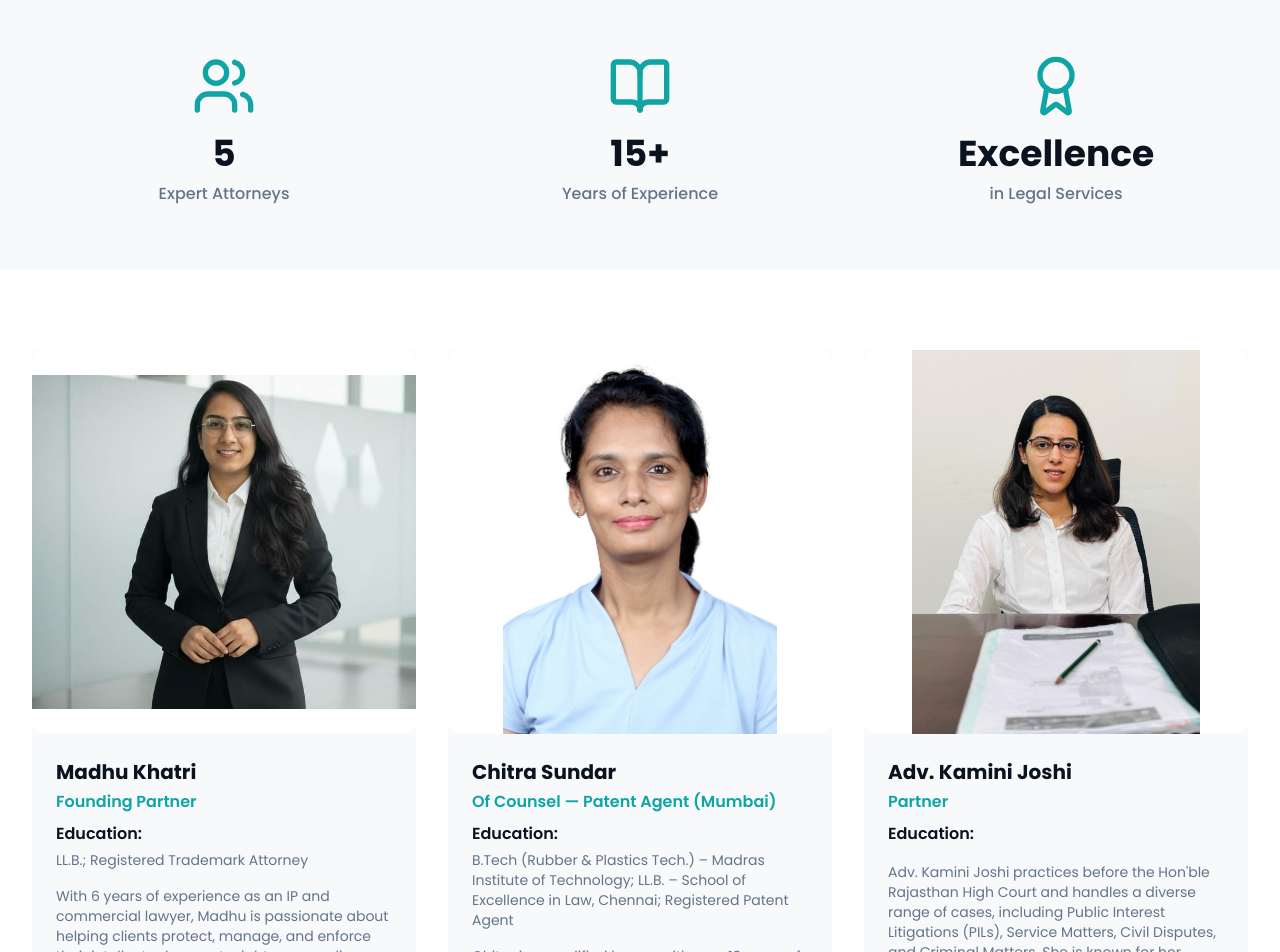
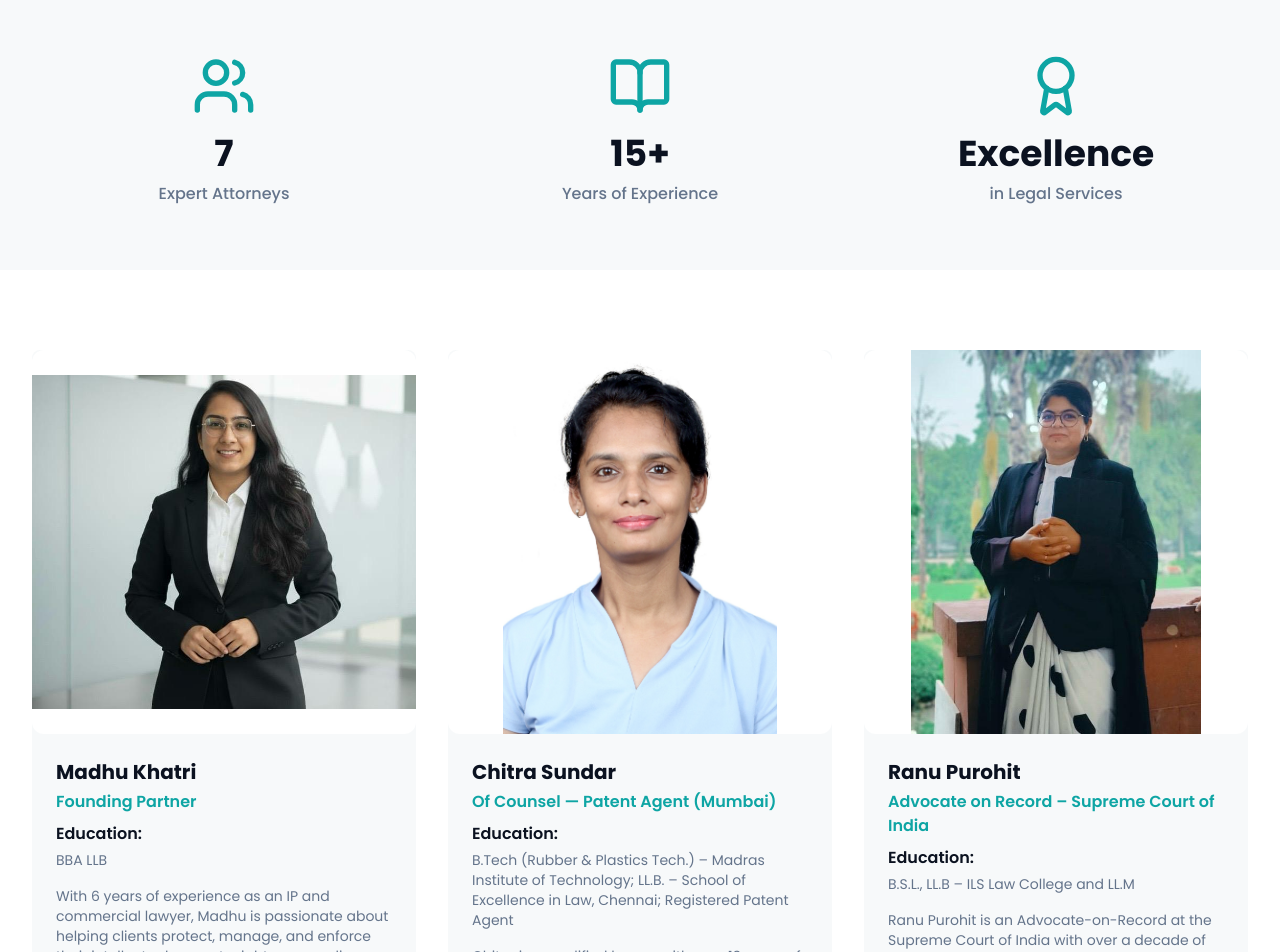
Before and after one commit to Chirag-chauhan-3949/Law-Firm, a Next.js app: page /our-people in a window 1280 px wide. Shown: the part 380-1332 px from the top of the page. Built offline with nearby package versions, Linux system fonts and the light colour scheme.

Commit message:
udpate 24/11/25

```diff
--- a/src/pages/Home.tsx
+++ b/src/pages/Home.tsx
@@ -26,7 +26,7 @@ const Home: React.FC = () => {
   ];
   const stats = [
     { number: "15+", label: "Years of Experience" },
-    { number: "5", label: "Expert Attorneys" },
+    { number: "7", label: "Expert Attorneys" },
   ];
 
   const services = [
--- a/src/pages/OurPeople.tsx
+++ b/src/pages/OurPeople.tsx
@@ -6,13 +6,14 @@ const chitrasundar = "/images/ourPeople/Chitra_Sundar.jpeg";
 const adityabhagwani = "/images/ourPeople/Aditya_Bhagwani.jpg";
 const kushagraagarwal = "/images/ourPeople/Kushagra_Agarwal.jpeg";
 const kaminijoshi = "/images/ourPeople/kamini_joshi.jpeg";
+const ranupurohit = "/images/ourPeople/Ranu_purohit.jpeg";
 
 const OurPeople: React.FC = () => {
   const attorneys = [
     {
       name: 'Madhu Khatri',
       title: 'Founding Partner',
-      education: 'LL.B.; Registered Trademark Attorney',
+      education: ' BBA LLB',
       image: `${madhuKhatri}?auto=compress&cs=tinysrgb&w=400&h=400&fit=crop`,
       bio: `With 6 years of experience as an IP and commercial lawyer, Madhu is passionate about helping clients protect, manage, and enforce their intellectual property rights across diverse sectors and markets. She is the founding partner of MK Legal Partners and a Registered Trademark Attorney, providing expert advice and solutions across all areas of intellectual property law. Madhu has practiced before the Delhi High Court and has extensive experience in handling complex and high-stakes IP matters for renowned companies across the pharmaceutical, IT, banking, food, manufacturing, and machinery sectors. She is also practicing before the Rajasthan High Court, where she handles commercial & arbitration matters, as well as other civil litigation, providing strategic guidance and effective resolution of complex disputes.`,
     },
@@ -23,27 +24,32 @@ const OurPeople: React.FC = () => {
       image: `${chitrasundar}?auto=compress&cs=tinysrgb&w=400&h=400&fit=crop`,
       bio: `Chitra is a qualified lawyer with over 13 years of experience, specializing in IP prosecution and litigation, arbitration, and general civil and commercial litigation. She holds a B.Tech in Rubber and Plastics Technology from the Madras Institute of Technology and a law degree from the School of Excellence in Law, Chennai. She is also a Registered Patent Agent with specialized expertise in patent law. She began her practice at the Madras High Court and is currently practicing before the Bombay High Court and subordinate courts. Over the years, Chitra has developed extensive experience in managing complex patent filings, IP enforcement, licensing, and disputes, providing clients with practical, strategic, and technically informed solutions. Her unique combination of a strong technical background and legal expertise enables her to effectively bridge the gap between innovation and law, assisting clients in protecting, managing, and enforcing their intellectual property across diverse industries.`,
     },
+     {
+      name: 'Ranu Purohit',
+      title: 'Advocate on Record – Supreme Court of India',
+      education: 'B.S.L., LL.B – ILS Law College and LL.M',
+      image: `${ranupurohit}?auto=compress&cs=tinysrgb&w=400&h=400&fit=crop`,
+      bio: `Ranu Purohit is an Advocate-on-Record at the Supreme Court of India with over a decade of experience in high-stakes litigation across diverse legal forums. She has represented a wide spectrum of clients before the Supreme Court, the Delhi High Court, and tribunals such as the National Green Tribunal, National Consumer Disputes Redressal Commission, Company Law Tribunals, District and Labour Courts, and the PMLA Appellate Tribunal.\n\nHer core expertise lies in Commercial Litigation, Constitutional Law, and Environment Law handling both contentious and advisory matters backed by strong research and analytical skills. She is empaneled as a Panel Advocate for the Supreme Court of India with the National Handloom Development Corporation (NHDC) and serves on the Labour Panel of the Delhi High Court Legal Services Committee (DHC-LSC).\n\nRanu has previously served as Legal Manager at the National Green Tribunal, working on matters of national environmental importance. She has represented the Wildlife and Environment Conservation Organization in the high-profile Baghjan, Assam oil spill case. Her analytical articles have been featured in LiveLaw.\n\nRanu holds a B.S.L., LL.B. from ILS Law College, Pune (2014), and an LL.M. from Jai Narain Vyas University, Jodhpur (2017). She is currently pursuing her Ph.D. at the same university, focusing on regulatory reforms to address India's evolving environmental challenges.`,
+    },
     {
       name: 'Adv. Kamini Joshi',
       title: 'Partner',
-      // education: 'LL.B., Rajasthan University',
       image: `${kaminijoshi}?auto=compress&cs=tinysrgb&w=400&h=400&fit=crop`,
       bio: `Adv. Kamini Joshi practices before the Hon'ble Rajasthan High Court and handles a diverse range of cases, including Public Interest Litigations (PILs), Service Matters, Civil Disputes, and Criminal Matters. She is known for her diligent advocacy, analytical approach, and dedication to upholding justice.`,
     },
     {
       name: 'Kushagra Agarwal',
       title: 'Partner — Jaipur',
-      // education: 'LL.B., Rajasthan University',
       image: `${kushagraagarwal}?auto=compress&cs=tinysrgb&w=400&h=400&fit=crop`,
       bio: `Kushagra Agarwal brings significant expertise in corporate and business laws, offering comprehensive legal solutions tailored to the dynamic requirements of modern businesses. His practice includes drafting and vetting complex agreements and contracts, conducting due diligence, in-depth legal research, and legal risk management. With a focus on providing commercially sound and strategic advice, he assists clients in navigating corporate and regulatory challenges with clarity and precision.`,
     },
     {
       name: 'Aditya Bhagwani',
       title: 'Of Counsel — Raipur (Chhattisgarh)',
-      // education: 'LL.B., Hidayatullah National Law University',
       image: `${adityabhagwani}?auto=compress&cs=tinysrgb&w=400&h=400&fit=crop`,
       bio: `Aditya practices before the High Court of Bilaspur, Raipur District Court, and other courts across Chhattisgarh. He has extensive experience in representing clients in commercial matters, civil disputes, family law cases, and company law matters. His approach combines strong courtroom advocacy with practical legal solutions, ensuring effective representation before judicial and quasi-judicial forums.`,
     },
+
 
     // {
     //   name: 'Adv. Grahita Agarwal',
@@ -80,7 +86,7 @@ const OurPeople: React.FC = () => {
         <div className="max-w-7xl mx-auto px-4 sm:px-6 lg:px-8 grid grid-cols-1 md:grid-cols-3 gap-8 text-center">
           <div>
             <Users className="h-16 w-16 mx-auto mb-4" style={{ color: 'var(--primary)' }} />
-            <div className="text-4xl font-bold mb-2" style={{ color: 'var(--text)' }}>5</div>
+            <div className="text-4xl font-bold mb-2" style={{ color: 'var(--text)' }}>7</div>
             <div className="font-medium" style={{ color: 'var(--muted)' }}>Expert Attorneys</div>
           </div>
           <div>
@@ -114,10 +120,12 @@ const OurPeople: React.FC = () => {
                   <h3 className="text-xl font-bold mb-1" style={{ color: 'var(--text)' }}>{attorney.name}</h3>
                   <p className="font-semibold mb-2" style={{ color: 'var(--primary)' }}>{attorney.title}</p>
 
-                  <div className="mb-4">
-                    <h4 className="font-semibold mb-1" style={{ color: 'var(--text)' }}>Education:</h4>
-                    <p className="text-sm" style={{ color: 'var(--muted)' }}>{attorney.education}</p>
-                  </div>
+                  {attorney.education && (
+                    <div className="mb-4">
+                      <h4 className="font-semibold mb-1" style={{ color: 'var(--text)' }}>Education:</h4>
+                      <p className="text-sm" style={{ color: 'var(--muted)' }}>{attorney.education}</p>
+                    </div>
+                  )}
 
                   <p
                     className={`text-sm mb-2 transition-all duration-300 ease-in-out ${expanded ? '' : 'line-clamp-5'}`}
```
Also changed, not shown: public/images/ourPeople/Ranu_purohit.jpeg (added).
